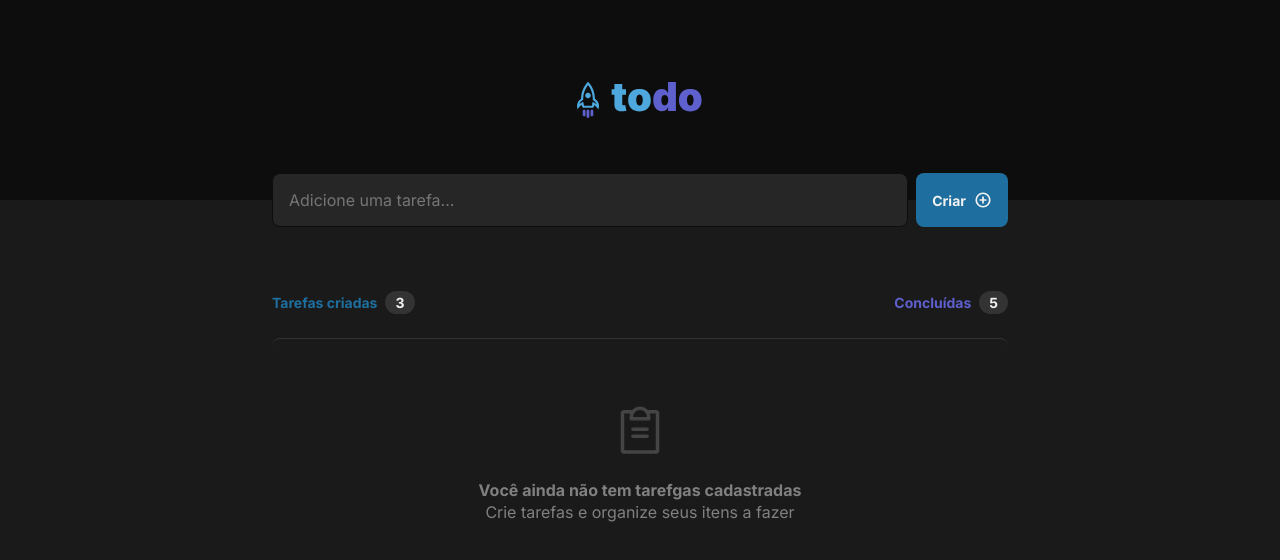
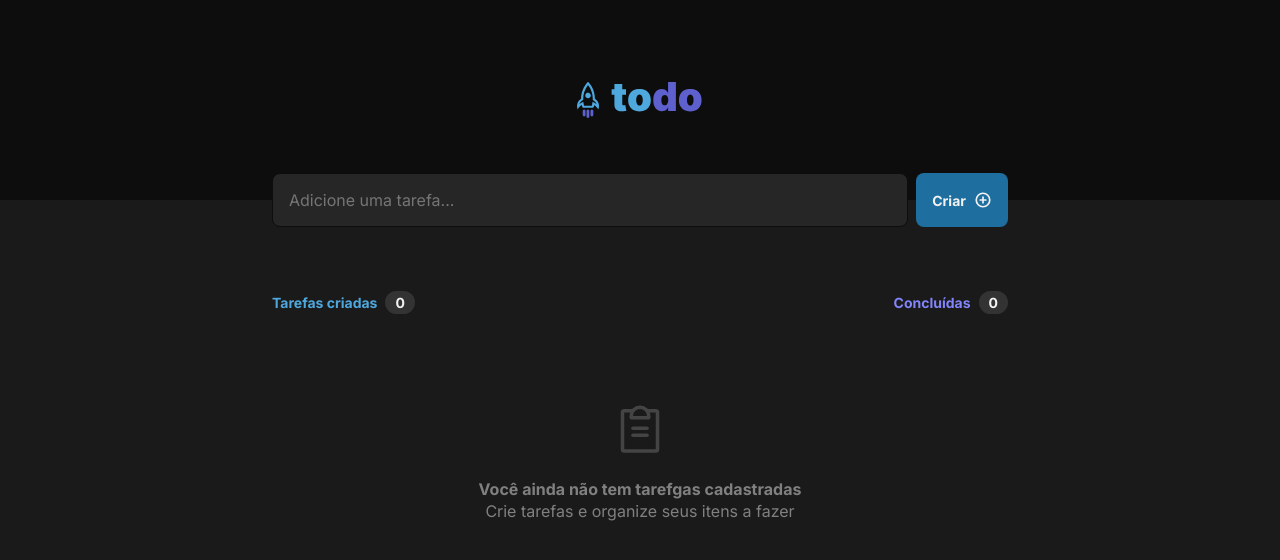
Before and after one commit to gusazevedo/to-do-list, a React (Vite) app: page / in a window 1280 px wide. Shown: the top 560 px of the page. Built offline with nearby package versions, Linux system fonts and the light colour scheme.

Commit message:
List items

```diff
--- a/src/App.tsx
+++ b/src/App.tsx
@@ -1,14 +1,39 @@
-import './global.scss';
 import {Header} from './components/header';
 import {Form} from './components/form';
 import {List} from './components/list';
+import {useState} from 'react';
+import {taskProps} from './utils';
+
+import './global.scss';
 
 export function App() {
+    const [tasks, setTasks] = useState<taskProps[]>([]);
+    const completedTasks = tasks?.filter(item => item.done).length;
+
+    function handleNewTask(newTask: string) {
+        const id = String(Math.floor(Math.random() * 10000));
+        setTasks([...tasks, {
+            id,
+            message: newTask,
+            done: false,
+            deleted: false,
+        }]);
+    }
+
+    function handleDeleteTask(id: string) {
+        const newTaskList = tasks.filter(task => task.id !== id);
+        setTasks(newTaskList);
+    }
+
     return (
         <div className="App">
-            <Header />
-            <Form />
-            <List />
+            <Header/>
+            <Form handleNewTask={handleNewTask}/>
+            <List
+                tasks={tasks}
+                completedTasks={completedTasks}
+                handleDeleteTask={handleDeleteTask}
+            />
         </div>
     );
 }
--- a/src/components/form/index.tsx
+++ b/src/components/form/index.tsx
@@ -1,13 +1,31 @@
+import React, {useState} from 'react';
 import {PlusCircle} from 'phosphor-react';
 import './styles.scss';
 
-export function Form() {
+interface FormContainerProps {
+    handleNewTask: (task: string) => void;
+}
+
+export function Form({handleNewTask}: FormContainerProps) {
+    const [value, setValue] = useState('');
+
+    function handleForm(evt: React.FormEvent<HTMLFormElement>) {
+        evt.preventDefault();
+        handleNewTask(value);
+        setValue('');
+    }
+
     return (
-        <form className="formContainer">
-            <input type="text" placeholder="Adicione uma tarefa..."/>
+        <form className="formContainer" onSubmit={(evt) => handleForm(evt)}>
+            <input
+                type="text"
+                placeholder="Adicione uma tarefa..."
+                value={value}
+                onChange={(evt) => setValue(evt.target.value)}
+            />
             <button>
                 Criar
-                <PlusCircle size={18} weight='bold'/>
+                <PlusCircle size={18} weight="bold"/>
             </button>
         </form>
     );
--- a/src/components/list-content/index.tsx
+++ b/src/components/list-content/index.tsx
@@ -1,10 +1,29 @@
+import {taskProps} from '../../utils';
+import {ListItem} from '../list-item';
 import './styles.scss';
-import {ListMessage} from '../listMessage';
+import {ListMessage} from '../list-message';
 
-export function ListContent() {
+interface ListContentProps {
+    deleteTask: (id: string) => void;
+    tasks: taskProps[];
+}
+
+export function ListContent({tasks, deleteTask}: ListContentProps) {
     return (
         <section className="listContent">
-            <ListMessage />
+            <ul className="listBody">
+                {tasks.length < 1 && <ListMessage />}
+                {
+                    tasks.map((item) => (
+                        <ListItem
+                            key={item.id}
+                            id={item.id}
+                            message={item.message}
+                            onDelete={deleteTask}
+                        />
+                    ))
+                }
+            </ul>
         </section>
     );
 }
--- a/src/components/list-content/styles.scss
+++ b/src/components/list-content/styles.scss
@@ -1,5 +1,10 @@
 .listContent {
   width: 100%;
-  border-top: 1px solid var(--gray-400);
-  border-radius: 8px;
 }
+
+.listBody {
+  list-style: none;
+  display: flex;
+  flex-direction: column;
+  gap: 12px;
+}
--- a/src/components/list-header/index.tsx
+++ b/src/components/list-header/index.tsx
@@ -1,20 +1,25 @@
+import {taskList, taskProps} from '../../utils';
 import './styles.scss';
 
 interface ListHeaderProps {
+    amount: number;
     done: number;
-    newTasks: number;
+    tasks: taskProps[]
 }
 
-export function ListHeader({newTasks, done}: ListHeaderProps) {
+export function ListHeader({tasks, amount, done}: ListHeaderProps) {
     return (
         <div className="listHeaderContainer">
             <div className="info new">
                 <span>Tarefas criadas</span>
-                <span className="qnt">{newTasks}</span>
+                <span className="qnt">{amount}</span>
             </div>
             <div className="info done">
                 <span>Concluídas</span>
-                <span className="qnt">{done}</span>
+                {tasks.length === 0
+                    ? <span className="qnt">{done}</span>
+                    : <span className="qnt">{done} de {amount}</span>
+                }
             </div>
         </div>
     );
--- a/src/components/list-header/styles.scss
+++ b/src/components/list-header/styles.scss
@@ -21,10 +21,10 @@
   }
 
   .new {
-    color: var(--dark-blue);
+    color: var(--blue);
   }
 
   .done {
-    color: var(--dark-purple);
+    color: var(--purple);
   }
 }
--- /dev/null
+++ b/src/components/list-item/index.tsx
@@ -0,0 +1,29 @@
+import {Trash} from 'phosphor-react';
+import './styles.scss';
+
+interface ListItemProps {
+    id: string;
+    message: string;
+    onDelete: (id: string) => void;
+}
+
+export function ListItem({id, message, onDelete}: ListItemProps) {
+    return (
+        <li className="item">
+            <div className='item-info'>
+                <input
+                    type="checkbox"
+                    name={id}
+                    id={id}
+                    className='check-item'
+                />
+                <span>{message}</span>
+            </div>
+            <button
+                onClick={() => onDelete(id)}
+            >
+                <Trash size="22"/>
+            </button>
+        </li>
+    );
+}
--- /dev/null
+++ b/src/components/list-item/styles.scss
@@ -0,0 +1,40 @@
+.item {
+  background: var(--gray-500);
+  border: 1px solid var(--gray-400);
+  border-radius: 8px;
+  padding: 16px;
+
+  display: flex;
+  gap: 12px;
+  align-items: flex-start;
+  justify-content: space-between;
+
+  .item-info {
+    display: flex;
+    gap: 12px;
+
+    .check-item {
+      accent-color: var(--blue);
+      height: 100%;
+    }
+  }
+
+  span {
+    display: block;
+    color: var(--gray-100);
+    line-height: 19.6px;
+    font-size: 14px;
+  }
+
+  button {
+    background: transparent;
+    border: none;
+    color: var(--gray-300);
+
+    transition: color 0.2s;
+
+    &:hover {
+      color: var(--danger);
+    }
+  }
+}
--- a/src/components/list/index.tsx
+++ b/src/components/list/index.tsx
@@ -1,12 +1,26 @@
+import {useState} from 'react';
 import {ListHeader} from '../list-header';
-import './styles.scss';
 import {ListContent} from '../list-content';
 
-export function List() {
+import './styles.scss';
+import {taskProps} from '../../utils';
+
+interface ListProps {
+    tasks: taskProps[];
+    completedTasks: number;
+    handleDeleteTask: (id: string) => void;
+}
+
+export function List({tasks, completedTasks, handleDeleteTask}: ListProps) {
+
     return (
         <section className="listContainer">
-            <ListHeader done={5} newTasks={3}/>
-            <ListContent />
+            <ListHeader
+                amount={tasks.length}
+                done={completedTasks}
+                tasks={tasks}
+            />
+            <ListContent deleteTask={handleDeleteTask} tasks={tasks}/>
         </section>
     );
 }
--- /dev/null
+++ b/src/utils.ts
@@ -0,0 +1,39 @@
+export interface taskProps {
+    id: string,
+    done: boolean;
+    message: string;
+    deleted: boolean;
+}
+
+export const taskList = [
+    {
+        id: 'aksdjlakjsd',
+        done: false,
+        message: 'A nível organizacional, o desenvolvimento contínuo de distintas formas de atuação assume importantes posições no estabelecimento do investimento em reciclagem técnica.',
+        deleted: false,
+    },
+    {
+        id: 'ertgdfdfvetr',
+        done: false,
+        message: 'Não obstante, o desafiador cenário globalizado exige a precisão e a definição de todos os recursos funcionais envolvidos.',
+        deleted: false,
+    },
+    {
+        id: 'aksddvbvbcvjlakjsd',
+        done: false,
+        message: 'Desde ontem a noite o deploy automatizado no Heroku corrigiu o bug do polimorfismo aplicado nas classes.',
+        deleted: false,
+    },
+    {
+        id: 'teryruikl',
+        done: false,
+        message: 'Fala pro cliente que um erro não identificado facilitou a resolução de conflito do JSON compilado a partir de proto-buffers.',
+        deleted: false,
+    },
+    {
+        id: 'ypouypughvbvv',
+        done: false,
+        message: 'Lacan dirá que o desejo inconsciente contribui para a colocação em cena que a Mulher não existe.',
+        deleted: true,
+    },
+];
```
Also changed, not shown: src/components/list-message/index.tsx (renamed from src/components/listMessage/index.tsx), src/components/list-message/styles.scss (renamed from src/components/listMessage/styles.scss).
